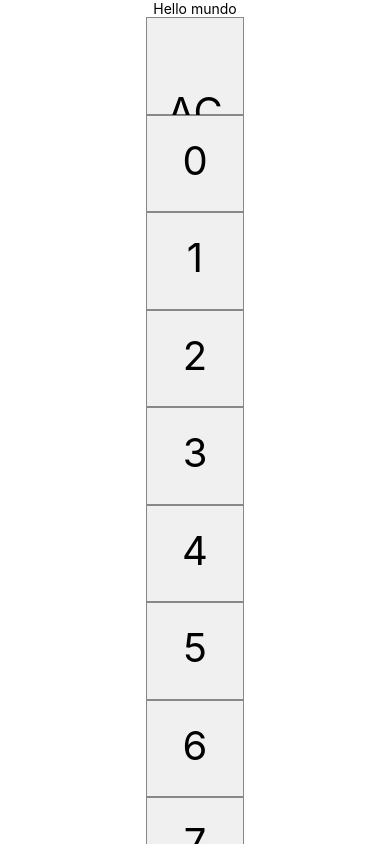
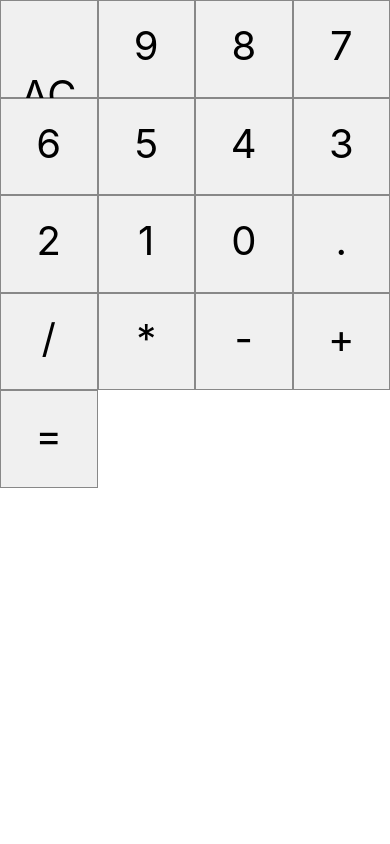
Before and after one commit to Vini9-9/calculator-mobile, a React Native app: screen / in a window 390 px wide. Shown: the top 844 px of the page. Built offline with nearby package versions, Linux system fonts and the light colour scheme.

Commit message:
ajuste do estilo dos botões

```diff
--- a/src/App.js
+++ b/src/App.js
@@ -11,8 +11,6 @@ export default () => (
 
 const style = StyleSheet.create({
   App: {
-    flexGrow: 1,
-    justifyContent: 'center',
-    alignItems: 'center'
+    flex: 1,
   }
 })
--- a/src/components/Calculadora.js
+++ b/src/components/Calculadora.js
@@ -1,20 +1,20 @@
 import React from 'react'
-import { Text } from 'react-native'
+import { View, Text, StyleSheet } from 'react-native'
 
 import Button from './Button'
 
 export default class Calculadora extends React.Component {
 
     criarBotoes = (arr) => {
-        return arr.map(el => {
-            return <Button label={el} ></Button>
+        return arr.map((el, idx) => {
+            return <Button key={`${idx}`} label={el} ></Button>
         })
     }
 
     gerarNumerosTeclado = () => {
         const numsTeclado = []
 
-        for (let index = 0; index <= 9; index++) {
+        for (let index = 9; index >= 0; index--) {
             numsTeclado.push(index)
         }
 
@@ -29,14 +29,20 @@ export default class Calculadora extends React.Component {
 
     render () {
         return (
-            <>
-                <Text>Hello mundo</Text>
+            <View style={styles.buttons}>
                 <Button label="AC"/>
                 {this.gerarNumerosTeclado()}
                 <Button label="."/>
                 {this.gerarOperadoresTeclado()}
-            </>
+            </View>
         )
     }
 
 }
+
+const styles = StyleSheet.create({
+    buttons: {
+        flexDirection: 'row',
+        flexWrap: 'wrap',
+    }
+})
```
